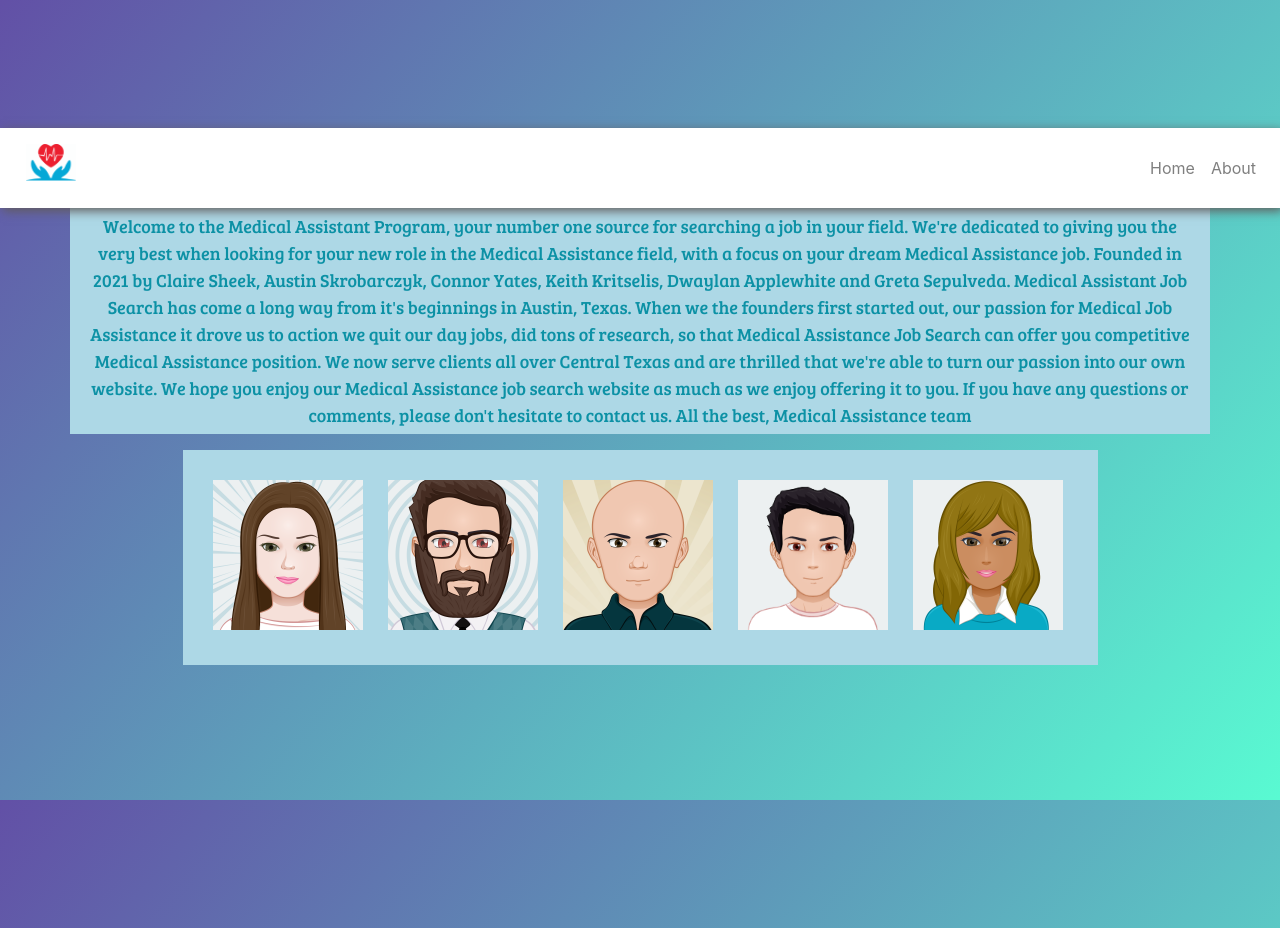
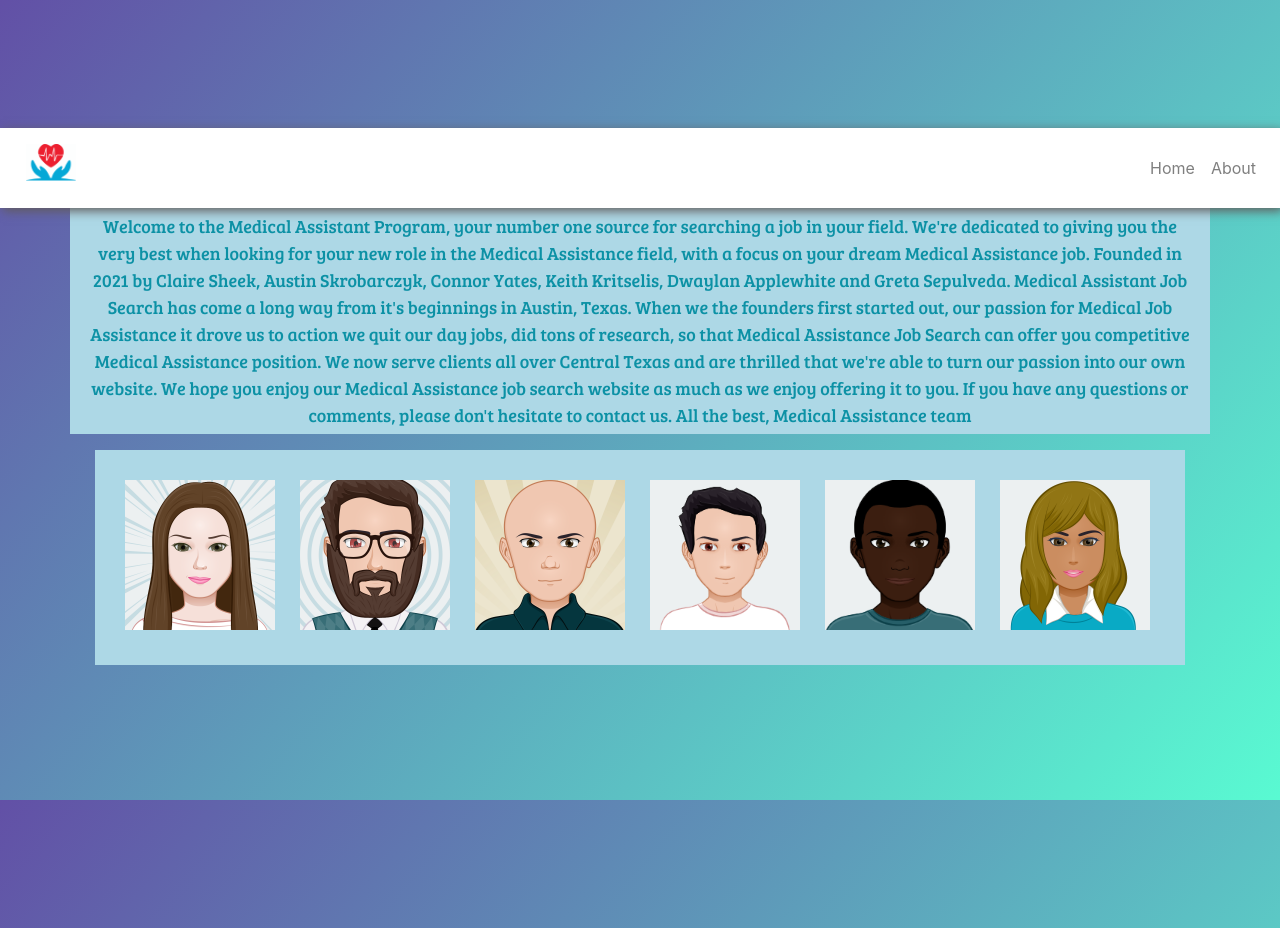
Before and after one commit to theMVPshop/dt04, a React (Create React App) app in the folder client/: page /about in a window 1280 px wide. Built offline with nearby package versions, Linux system fonts and the light colour scheme.

Commit message:
added in Dwaylans avatar

```diff
--- a/client/src/Components/About.js
+++ b/client/src/Components/About.js
@@ -4,6 +4,7 @@ import Austin from "../Images/Austin.png";
 import Keith from "../Images/Keith.png";
 import Connor from "../Images/Connor.png";
 import Greta from "../Images/Greta.png";
+import Dwaylan from "../Images/Dwaylan.png"
 import Logo from "../Images/OurLogo.png";
 import "./About.css";
 
@@ -44,6 +45,7 @@ const About = () => {
          <img src={Austin} alt="Austin"/>
          <img src={Keith}  alt="Keith"/>
          <img src={Connor} alt="Connor"/>
+         <img src={Dwaylan} alt="Dwaylan"/>
          <img src={Greta} alt ="Greta"/>
        </div>
 
```
Also changed, not shown: client/src/Images/Dwaylan.png (added).
